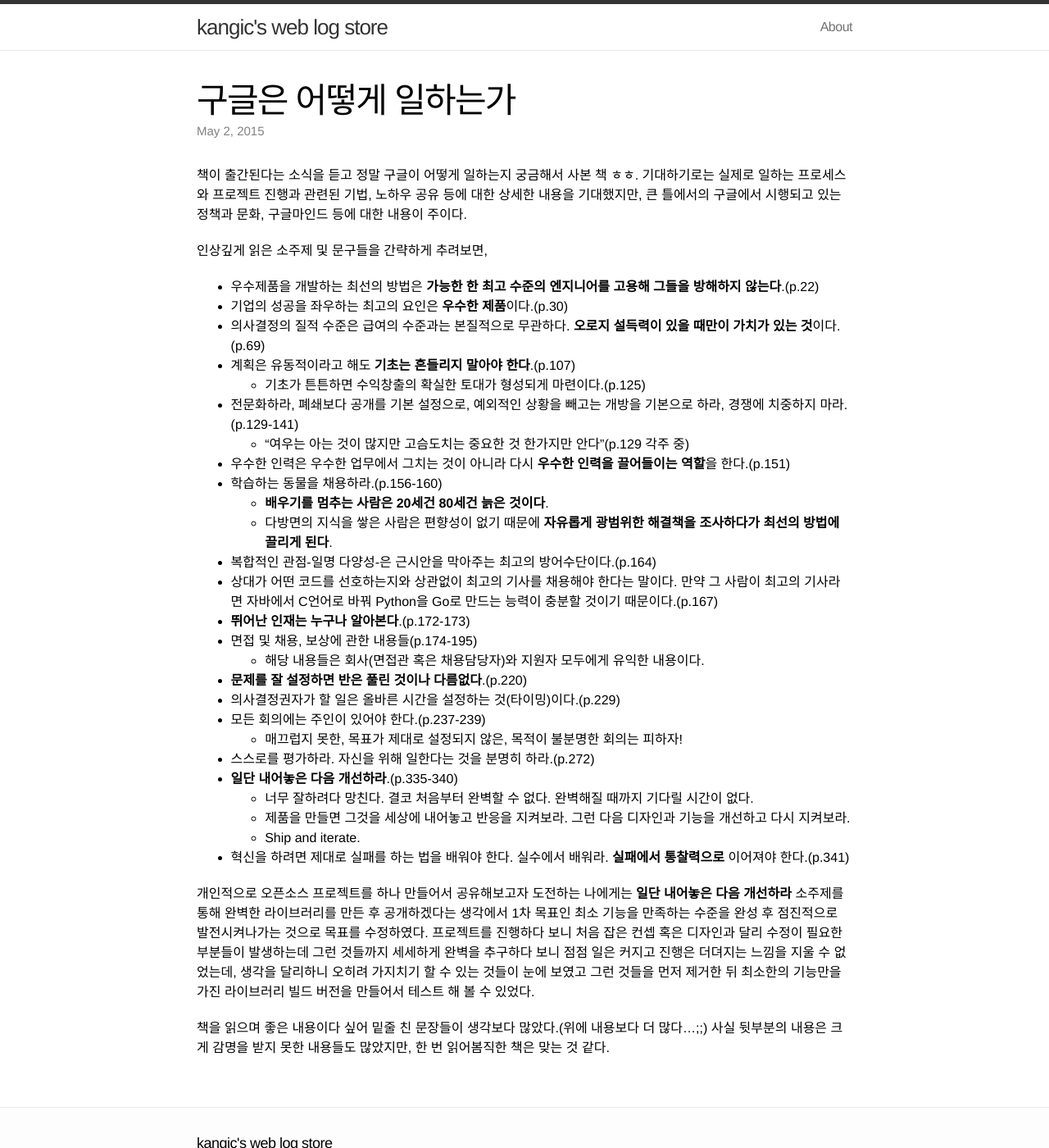
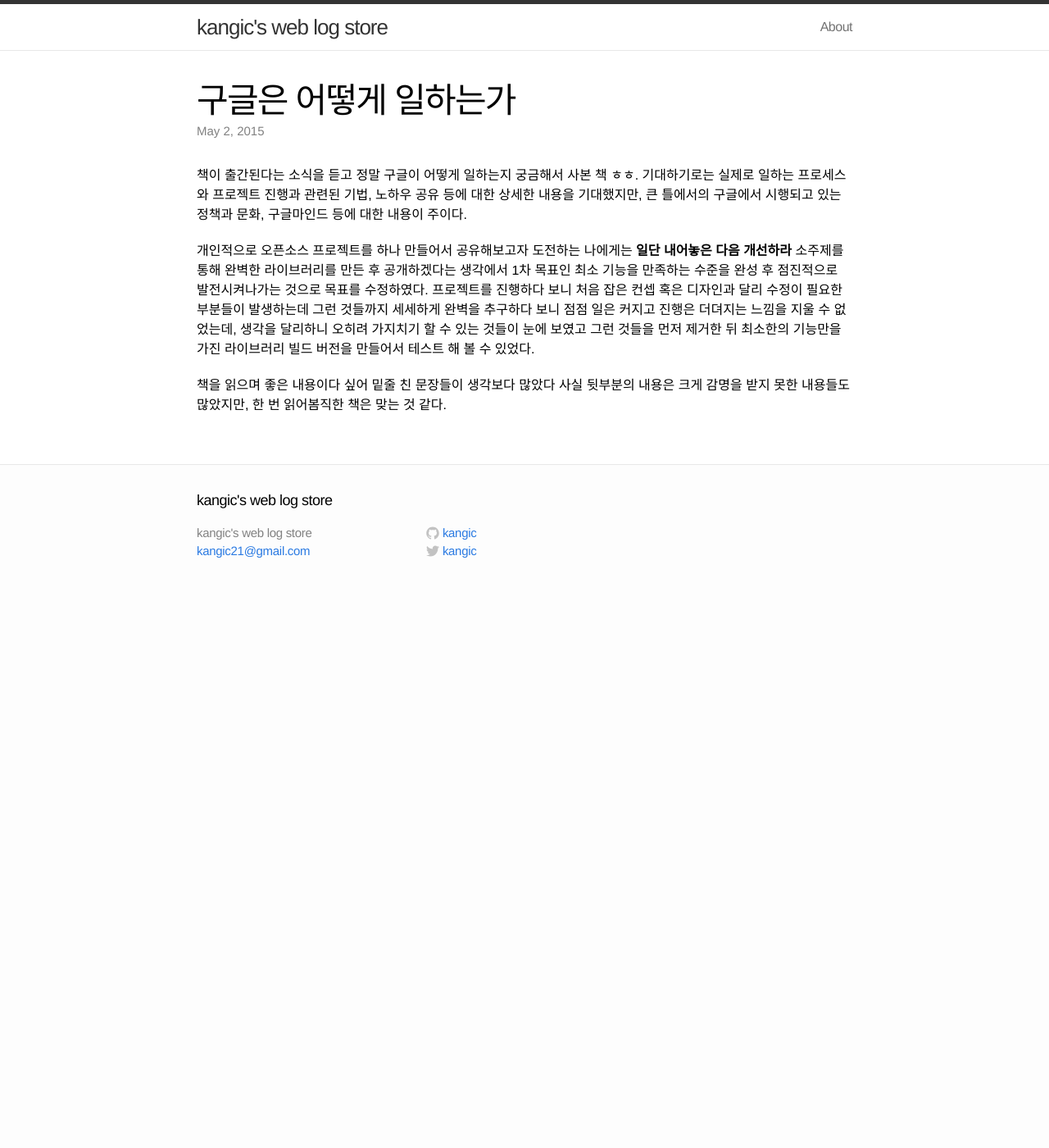
Before and after one commit to kangic/kangic.github.io, a Jekyll site: the page built from _posts/2015-05-02-how-works-google.markdown, in a window 1280 px wide and 1400 px high. Shown: the whole window at 82% size. Built offline with Jekyll 4.4.1, drawn with Linux system fonts in a browser that asks for light colours.

Commit message:
delete some contents

```diff
--- a/_posts/2015-05-02-how-works-google.markdown
+++ b/_posts/2015-05-02-how-works-google.markdown
@@ -8,37 +8,8 @@
 책이 출간된다는 소식을 듣고 정말 구글이 어떻게 일하는지 궁금해서 사본 책 ㅎㅎ.
 기대하기로는 실제로 일하는 프로세스와 프로젝트 진행과 관련된 기법, 노하우 공유 등에 대한 상세한 내용을 기대했지만, 큰 틀에서의 구글에서 시행되고 있는 정책과 문화, 구글마인드 등에 대한 내용이 주이다.
 
-인상깊게 읽은 소주제 및 문구들을 간략하게 추려보면,
-
-* 우수제품을 개발하는 최선의 방법은 **가능한 한 최고 수준의 엔지니어를 고용해 그들을 방해하지 않는다**.(p.22)
-* 기업의 성공을 좌우하는 최고의 요인은 **우수한 제품**이다.(p.30)
-* 의사결정의 질적 수준은 급여의 수준과는 본질적으로 무관하다. **오로지 설득력이 있을 때만이 가치가 있는 것**이다.(p.69)
-* 계획은 유동적이라고 해도 **기초는 흔들리지 말아야 한다**.(p.107)
-  * 기초가 튼튼하면 수익창출의 확실한 토대가 형성되게 마련이다.(p.125)
-* 전문화하라, 폐쇄보다 공개를 기본 설정으로, 예외적인 상황을 빼고는 개방을 기본으로 하라, 경쟁에 치중하지 마라.(p.129-141)
-  * "여우는 아는 것이 많지만 고슴도치는 중요한 것 한가지만 안다"(p.129 각주 중)
-* 우수한 인력은 우수한 업무에서 그치는 것이 아니라 다시 **우수한 인력을 끌어들이는 역할**을 한다.(p.151)
-* 학습하는 동물을 채용하라.(p.156-160)
-  * **배우기를 멈추는 사람은 20세건 80세건 늙은 것이다**.
-  * 다방면의 지식을 쌓은 사람은 편향성이 없기 때문에 **자유롭게 광범위한 해결책을 조사하다가 최선의 방법에 끌리게 된다**.
-* 복합적인 관점-일명 다양성-은 근시안을 막아주는 최고의 방어수단이다.(p.164)
-* 상대가 어떤 코드를 선호하는지와 상관없이 최고의 기사를 채용해야 한다는 말이다. 만약 그 사람이 최고의 기사라면 자바에서 C언어로 바꿔 Python을 Go로 만드는 능력이 충분할 것이기 때문이다.(p.167)
-* **뛰어난 인재는 누구나 알아본다**.(p.172-173)
-* 면접 및 채용, 보상에 관한 내용들(p.174-195)
-  * 해당 내용들은 회사(면접관 혹은 채용담당자)와 지원자 모두에게 유익한 내용이다.
-* **문제를 잘 설정하면 반은 풀린 것이나 다름없다**.(p.220)
-* 의사결정권자가 할 일은 올바른 시간을 설정하는 것(타이밍)이다.(p.229)
-* 모든 회의에는 주인이 있어야 한다.(p.237-239)
-  * 매끄럽지 못한, 목표가 제대로 설정되지 않은, 목적이 불분명한 회의는 피하자!
-* 스스로를 평가하라. 자신을 위해 일한다는 것을 분명히 하라.(p.272)
-* **일단 내어놓은 다음 개선하라**.(p.335-340)
-  * 너무 잘하려다 망친다. 결코 처음부터 완벽할 수 없다. 완벽해질 때까지 기다릴 시간이 없다.
-  * 제품을 만들면 그것을 세상에 내어놓고 반응을 지켜보라. 그런 다음 디자인과 기능을 개선하고 다시 지켜보라.
-  * Ship and iterate.
-* 혁신을 하려면 제대로 실패를 하는 법을 배워야 한다. 실수에서 배워라. **실패에서 통찰력으로** 이어져야 한다.(p.341)
-
 개인적으로 오픈소스 프로젝트를 하나 만들어서 공유해보고자 도전하는 나에게는 **일단 내어놓은 다음 개선하라** 소주제를 통해 완벽한 라이브러리를 만든 후 공개하겠다는 생각에서 1차 목표인 최소 기능을 만족하는 수준을 완성 후 점진적으로 발전시켜나가는 것으로 목표를 수정하였다.
 프로젝트를 진행하다 보니 처음 잡은 컨셉 혹은 디자인과 달리 수정이 필요한 부분들이 발생하는데 그런 것들까지 세세하게 완벽을 추구하다 보니 점점 일은 커지고 진행은 더뎌지는 느낌을 지울 수 없었는데, 생각을 달리하니 오히려 가지치기 할 수 있는 것들이 눈에 보였고 그런 것들을 먼저 제거한 뒤 최소한의 기능만을 가진 라이브러리 빌드 버전을 만들어서 테스트 해 볼 수 있었다.
 
-책을 읽으며 좋은 내용이다 싶어 밑줄 친 문장들이 생각보다 많았다.(위에 내용보다 더 많다...;;)
+책을 읽으며 좋은 내용이다 싶어 밑줄 친 문장들이 생각보다 많았다
 사실 뒷부분의 내용은 크게 감명을 받지 못한 내용들도 많았지만, 한 번 읽어봄직한 책은 맞는 것 같다.
```
